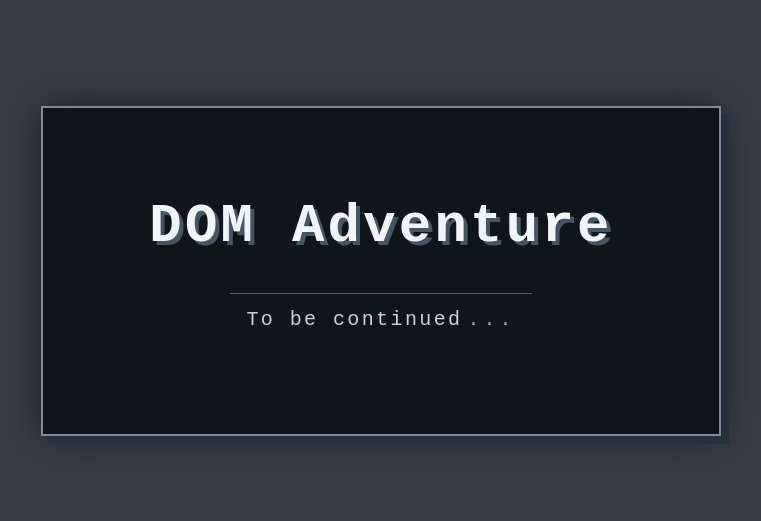
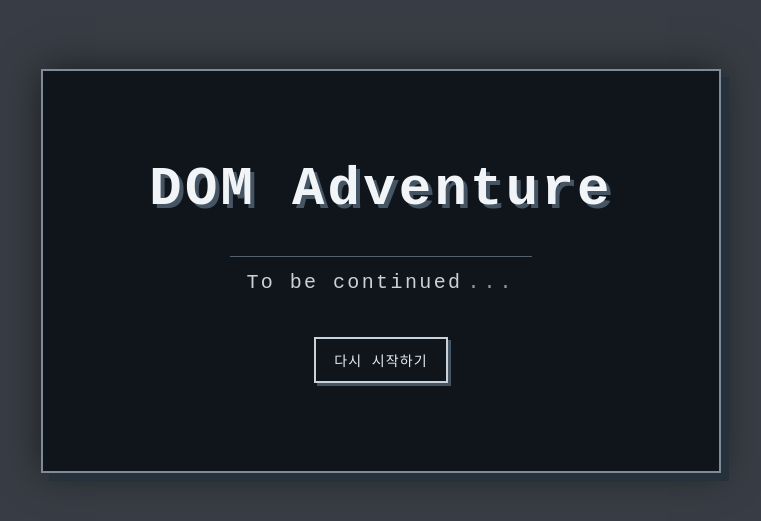
Before and after one commit to t99d99t99t99/dom-adventure-demo, a plain HTML site: page demo-ending.html in a window 1280 px wide. Shown: the part 129-650 px from the top of the page, without its empty margins (259-1020 px from the left). Drawn offline with Linux system fonts and the light colour scheme.

Commit message:
Add restart button

```diff
--- a/css/style.css
+++ b/css/style.css
@@ -91,6 +91,26 @@ body {
     letter-spacing: .2em;
 }
 
+.ending-restart {
+    display: table;
+    margin: 28px auto 0;
+    padding: 11px 18px;
+    border: 2px solid #c7d2dc;
+    color: #e5edf4;
+    font-size: 14px;
+    font-weight: 700;
+    letter-spacing: .08em;
+    text-decoration: none;
+    box-shadow: 3px 3px 0 #465563;
+}
+
+.ending-restart:hover,
+.ending-restart:focus-visible {
+    outline: none;
+    color: #10151b;
+    background: #e5edf4;
+}
+
 h1 {
     margin: 0;
     color: #eee;
--- a/demo-ending.html
+++ b/demo-ending.html
@@ -11,6 +11,7 @@
     <main class="ending-card">
         <h1>DOM Adventure</h1>
         <p>To be continued<span class="ending-dots" aria-hidden="true">...</span></p>
+        <a class="ending-restart" href="./">다시 시작하기</a>
     </main>
 </body>
 </html>
```
